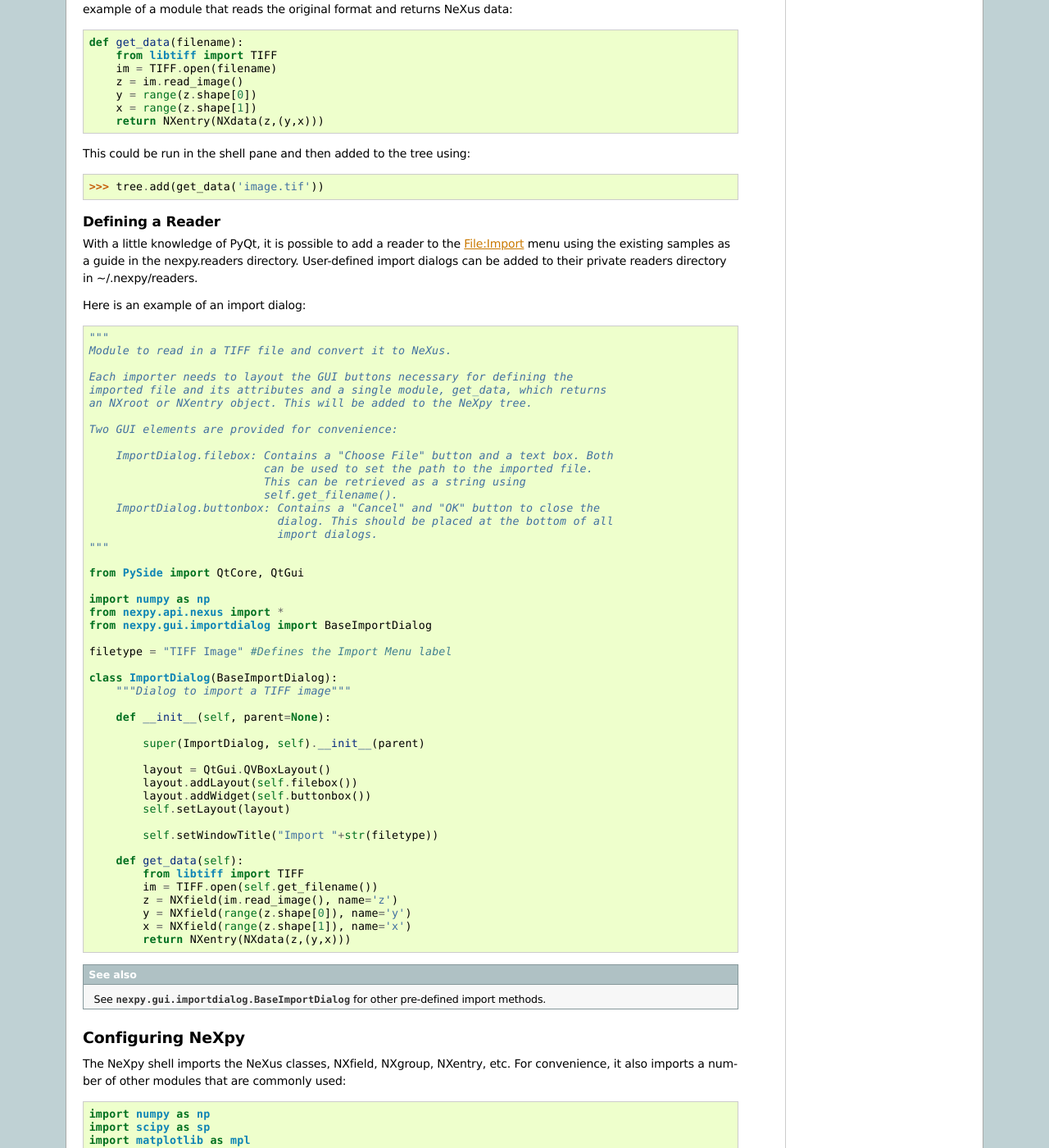
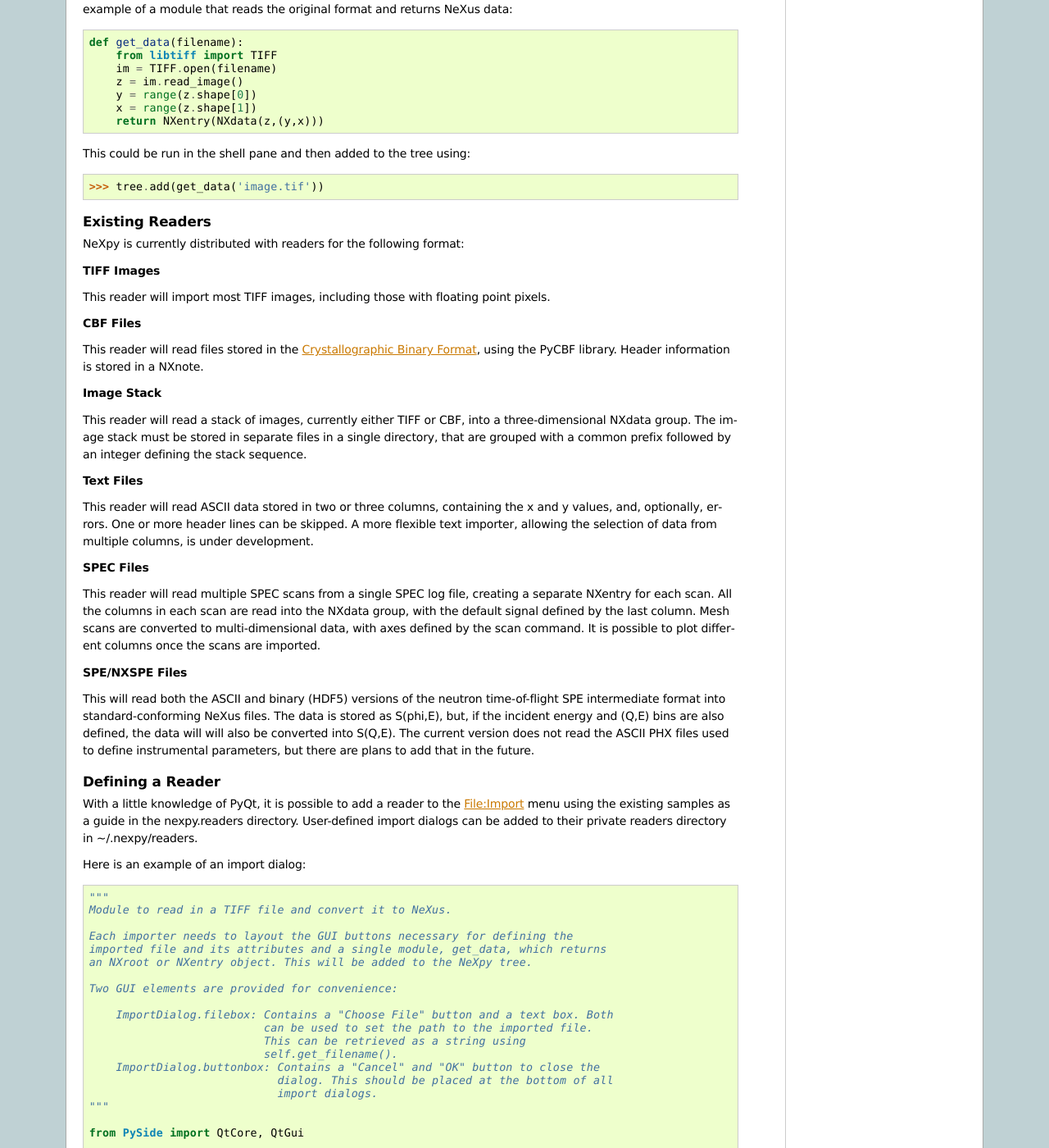
Before and after one commit to nexpy/nexpy, a Sphinx documentation site: the page built from doc/source/pythongui.rst, in a window 1280 px wide and 1400 px high, scrolled down 9829 px. Shown: the whole window at 82% size. Built offline with Sphinx 7.4.7, drawn with Linux system fonts in a browser that asks for light colours.

Commit message:
Updated documentation

```diff
--- a/doc/source/index.rst
+++ b/doc/source/index.rst
@@ -14,7 +14,7 @@ provide an intuitive interactive toolbox allowing users both to access existing
 NeXus files and to create new NeXus-conforming data structures without expert
 knowledge of the file format.
 
-.. note:: NeXpy v0.1.4 is now available for `download
+.. note:: NeXpy v0.1.5 is now available for `download
           <https://pypi.python.org/pypi/NeXpy/>`_. This is a beta-release so
           please post any issues that you encounter on the `NeXpy GitHub
           <https://github.com/nexpy/nexpy/issues>`_.
--- a/doc/source/pythongui.rst
+++ b/doc/source/pythongui.rst
@@ -463,6 +463,52 @@ This could be run in the shell pane and then added to the tree using::
 
  >>> tree.add(get_data('image.tif'))
 
+Existing Readers
+^^^^^^^^^^^^^^^^
+NeXpy is currently distributed with readers for the following format:
+
+**TIFF Images**
+
+This reader will import most TIFF images, including those with floating
+point pixels.
+
+**CBF Files**
+
+This reader will read files stored in the `Crystallographic Binary Format
+<http://www.iucr.org/resources/cif/software/cbflib>`_, using the PyCBF library.
+Header information is stored in a NXnote.
+
+**Image Stack**
+
+This reader will read a stack of images, currently either TIFF or CBF, into a
+three-dimensional NXdata group. The image stack must be stored in separate files
+in a single directory, that are grouped with a common prefix followed by an
+integer defining the stack sequence.
+
+**Text Files**
+
+This reader will read ASCII data stored in two or three columns, containing the
+x and y values, and, optionally, errors. One or more header lines can be skipped.
+A more flexible text importer, allowing the selection of data from multiple
+columns, is under development.
+
+**SPEC Files**
+
+This reader will read multiple SPEC scans from a single SPEC log file, creating
+a separate NXentry for each scan. All the columns in each scan are read into
+the NXdata group, with the default signal defined by the last column. Mesh scans
+are converted to multi-dimensional data, with axes defined by the scan command.
+It is possible to plot different columns once the scans are imported.
+
+**SPE/NXSPE Files**
+
+This will read both the ASCII and binary (HDF5) versions of the neutron
+time-of-flight SPE intermediate format into standard-conforming NeXus files.
+The data is stored as S(phi,E), but, if the incident energy and (Q,E) bins are
+also defined, the data will will also be converted into S(Q,E). The current
+version does not read the ASCII PHX files used to define instrumental
+parameters, but there are plans to add that in the future.
+
 Defining a Reader
 ^^^^^^^^^^^^^^^^^
 With a little knowledge of PyQt, it is possible to add a reader to the
```
Also changed, not shown: 1 other file.
